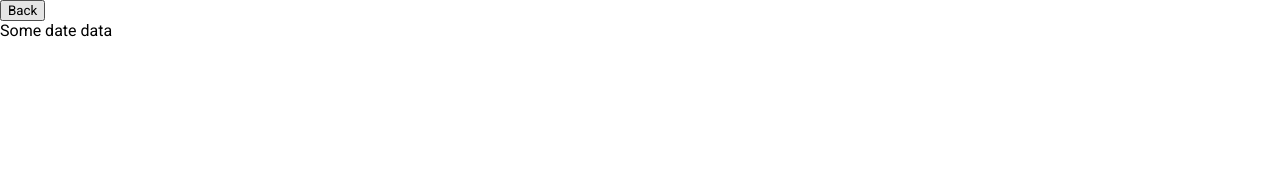
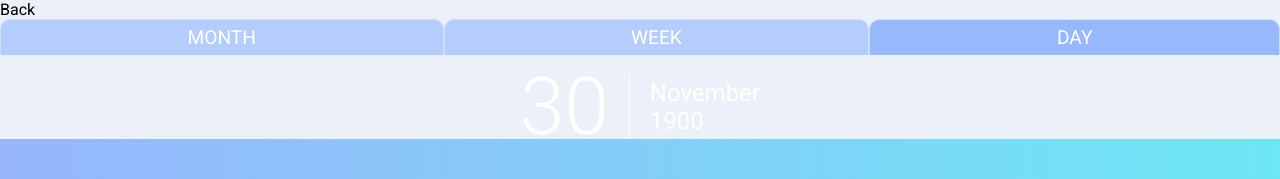
Before and after one commit to VanessaCHW/pink-planner, a React (Create React App) app in the folder front-end/: page /date/1 in a window 1280 px wide. Shown: the top 179 px of the page. Built offline with nearby package versions, Linux system fonts and the light colour scheme; no server answers.

Commit message:
DayView: tabs and date header

```diff
--- a/front-end/src/Day/DayView.js
+++ b/front-end/src/Day/DayView.js
@@ -1,16 +1,161 @@
-import React from "react";
-import { useHistory } from "react-router";
+import React, { useEffect, useState } from "react";
+import { useHistory, useParams } from "react-router";
 import styled from "styled-components";
 import { COLORS } from "../Constants";
+import { format } from "date-fns";
+
+const dayColors = [
+  "rgb(254,182,185)",
+  "rgb(250,228,217)",
+  "rgb(187,222,215)",
+  "rgb(97,191,191)",
+  "rgb(254,182,185)",
+  "rgb(250,228,217)",
+  "rgb(187,222,215)",
+  "rgb(97,191,191)",
+  "rgb(254,182,185)",
+  "rgb(250,228,217)",
+  "rgb(187,222,215)",
+  "rgb(97,191,191)",
+];
 
 const DayView = () => {
+  const [dayEvents, setDayEvents] = useState([]);
   const history = useHistory();
+  const params = useParams();
+  const today = new Date(
+    params.date.slice(0, 4),
+    params.date.slice(5, 7) - 1,
+    params.date.slice(8, 10)
+  );
+
+  let colorIndex = 0;
+
+  useEffect(() => {
+    fetch(`/events/date/${params.date}`)
+      .then((res) => res.json())
+      .then((res) => {
+        console.log(res);
+        console.log(res.data);
+        setDayEvents(res.data);
+      })
+      .catch((error) => console.log("error!", error));
+  }, []);
+
   return (
-    <div>
-      <button onClick={() => history.goBack()}>Back</button>
-      <div>Some date data</div>
-    </div>
+    <Wrapper>
+      <div onClick={() => history.goBack()}>Back</div>
+      <Tabs>
+        <TabItem
+          onClick={() => history.push("/calendar-month")}
+          style={{ backgroundColor: "#b5cdfd" }}
+        >
+          month
+        </TabItem>
+        <TabItem style={{ backgroundColor: "#b5cdfd" }}>week</TabItem>
+        <TabItem
+          onClick={() => history.push(`/date/${format(new Date(), "y-MM-dd")}`)}
+        >
+          Day
+        </TabItem>
+      </Tabs>
+      <Header>
+        <DateSection>
+          <DateNumber>{format(today, "dd")}</DateNumber>
+          <DateRightSection>
+            <div>{format(today, "MMMM")}</div>
+            <div>{format(today, "Y")}</div>
+          </DateRightSection>
+        </DateSection>
+        <svg xmlns="http://www.w3.org/2000/svg" viewBox="0 0 1440 320">
+          <defs>
+            <linearGradient id="gradient" x1="0%" y1="0%" x2="100%" y2="0%">
+              <stop offset="0%" stopColor="rgba(152,182,252,1)" />
+              <stop offset="100%" stopColor="rgba(109,231,244,1)" />
+            </linearGradient>
+          </defs>
+          <Path
+            fill="#0099ff"
+            fill-opacity="1"
+            d="M0,96L48,106.7C96,117,192,139,288,149.3C384,160,480,160,576,154.7C672,149,768,139,864,112C960,85,1056,43,1152,48C1248,53,1344,107,1392,133.3L1440,160L1440,0L1392,0C1344,0,1248,0,1152,0C1056,0,960,0,864,0C768,0,672,0,576,0C480,0,384,0,288,0C192,0,96,0,48,0L0,0Z"
+          ></Path>
+        </svg>
+      </Header>
+      <ContentSection>
+        {dayEvents.map((dayEvent) => (
+          <SingleEventBox>
+            <div
+              key={dayEvent.id_}
+              style={{ backgroundColor: dayColors[colorIndex++] }}
+            >
+              {dayEvent.title}
+            </div>
+          </SingleEventBox>
+        ))}
+      </ContentSection>
+    </Wrapper>
   );
 };
 
+const Wrapper = styled.div`
+  min-height: 100vh;
+  background-color: ${COLORS.background};
+`;
+const Header = styled.div`
+  position: relative;
+`;
+const Tabs = styled.div`
+  display: flex;
+  flex-direction: row;
+`;
+const TabItem = styled.div`
+  flex-grow: 1;
+  text-align: center;
+  background-color: rgb(150, 184, 252);
+  border: 1px solid #cedefd;
+  color: white;
+  text-transform: uppercase;
+  border-top-left-radius: 10px;
+  border-top-right-radius: 10px;
+  border-bottom: none;
+  padding: 6px 0;
+  font-size: 1.2rem;
+`;
+
+const DateSection = styled.div`
+  color: white;
+  display: flex;
+  flex-direction: row;
+  background: ${COLORS.gradientCalm};
+  justify-content: center;
+  padding-top: 20px;
+`;
+const DateNumber = styled.div`
+  font-size: 5rem;
+  font-weight: 300;
+  padding: 0 20px;
+  border-right: solid 1px white;
+  box-sizing: border-box;
+  line-height: 4rem;
+`;
+const DateRightSection = styled.div`
+  display: flex;
+  justify-content: center;
+  flex-direction: column;
+  font-size: 1.5rem;
+  padding: 0 20px;
+`;
+const Path = styled.path`
+  fill: url(#gradient);
+`;
+const SingleEventBox = styled.div`
+  border-radius: 5px;
+  background-color: pink;
+  margin: 6px;
+`;
+const ContentSection = styled.div`
+  position: absolute;
+  top: 200px;
+  width: 100vw;
+`;
 export default DayView;
```
